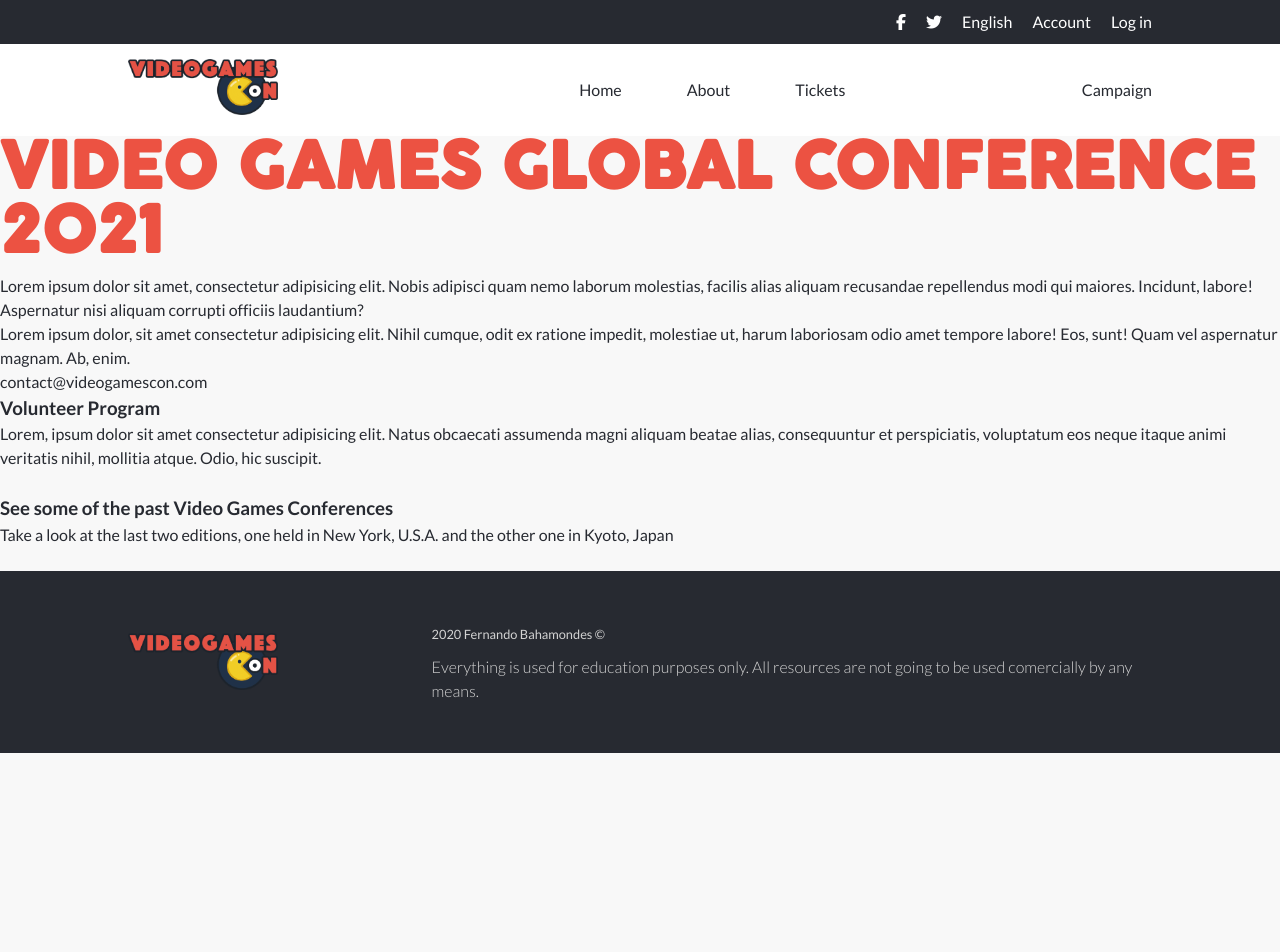
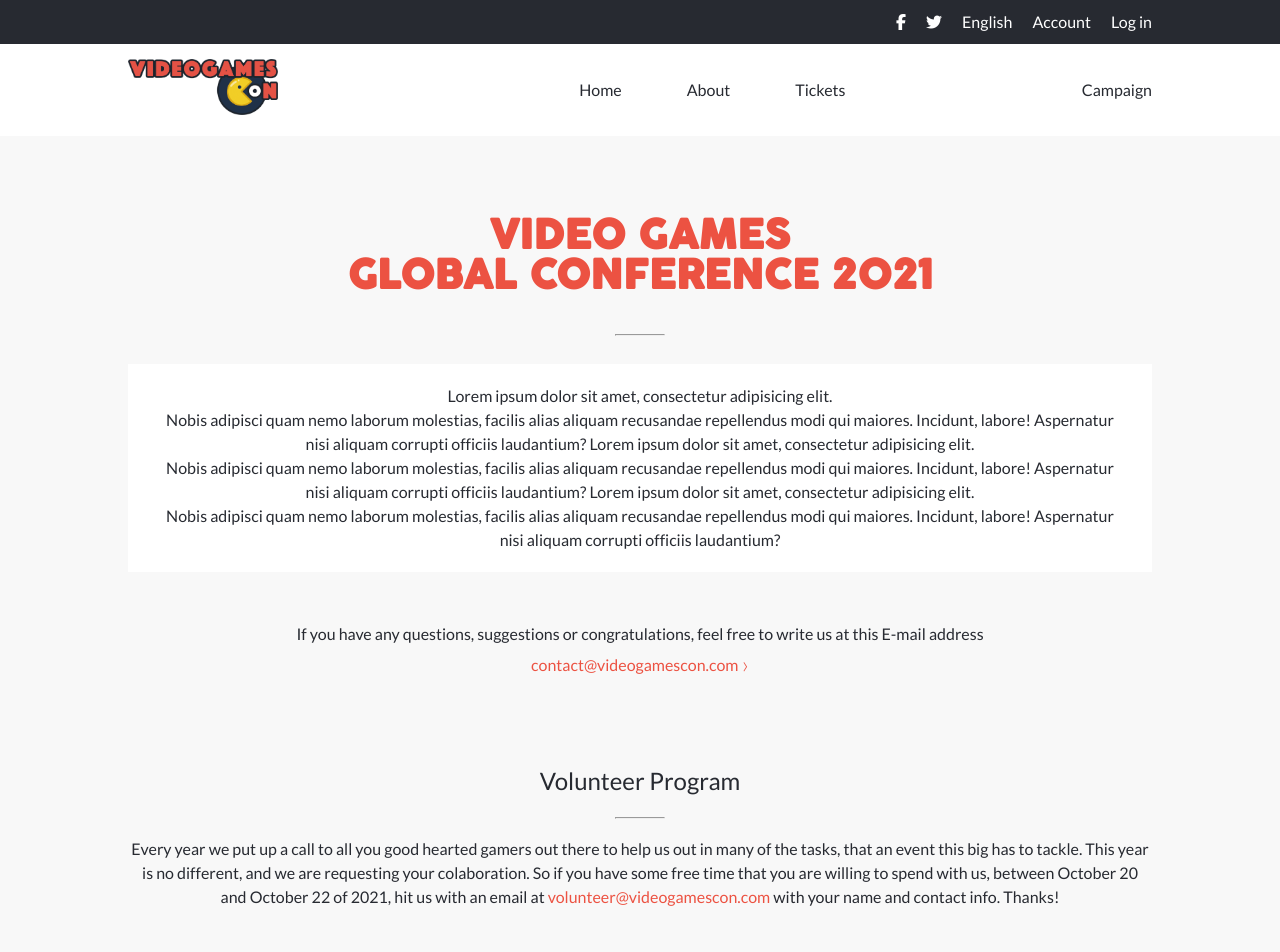
Before and after one commit to ferbaco86/conference-webpage, a plain HTML site: page about.html in a window 1280 px wide. Shown: the top 952 px of the page. Before the commit the page ends 800 px from the top, so only its background shows below. Drawn offline with Linux system fonts and the light colour scheme.

Commit message:
Add style to about us section, with alignment using flex and padding beetween elements and new background color for the central div. Update the volunteer section with display flex and proper alignment, add a picture to img element

```diff
--- a/about.html
+++ b/about.html
@@ -47,29 +47,38 @@
     </nav>
   </header>
   <main>
-    <section class="about-us">
-      <h1>VIDEO GAMES GLOBAL CONFERENCE 2021</h1>
-      <div>
-        <p>Lorem ipsum dolor sit amet, consectetur adipisicing elit. Nobis adipisci quam nemo laborum molestias, facilis alias aliquam recusandae
+    <section class="about-us d-flex f-column f-align-items-center">
+      <h1>VIDEO GAMES <br> GLOBAL CONFERENCE 2021</h1>
+      <hr class="color-highlight">
+      <div class="about-us-info">
+        <p>Lorem ipsum dolor sit amet, consectetur adipisicing elit. <br>Nobis adipisci quam nemo laborum molestias, facilis alias aliquam recusandae
+          repellendus modi qui maiores. Incidunt, labore! Aspernatur nisi aliquam corrupti officiis laudantium?
+          Lorem ipsum dolor sit amet, consectetur adipisicing elit. <br>Nobis adipisci quam nemo laborum molestias, facilis alias aliquam recusandae
+          repellendus modi qui maiores. Incidunt, labore! Aspernatur nisi aliquam corrupti officiis laudantium?
+          Lorem ipsum dolor sit amet, consectetur adipisicing elit. <br>Nobis adipisci quam nemo laborum molestias, facilis alias aliquam recusandae
           repellendus modi qui maiores. Incidunt, labore! Aspernatur nisi aliquam corrupti officiis laudantium?</p>
       </div>
-      <div>
-        <p>Lorem ipsum dolor, sit amet consectetur adipisicing elit. Nihil cumque, odit ex ratione impedit,
-          molestiae ut, harum laboriosam odio amet tempore labore! Eos, sunt! Quam vel aspernatur magnam. Ab, enim.</p>
-        <a href="mailto:contact@videogamescon.com">contact@videogamescon.com</a>
+      <div class="about-us-contact d-flex f-column f-align-items-center">
+        <p>If you have any questions, suggestions or congratulations, feel free to write us at this E-mail address</p>
+        <a class="d-flex f-align-items-center color-highlight" href="mailto:contact@videogamescon.com">contact@videogamescon.com <span>&rsaquo;</span></a>
       </div>
     </section>
-    <section class="volunteer-program">
+    <section class="volunteer-program d-flex f-column f-align-items-center">
       <h3>Volunteer Program</h3>
-      <p>Lorem, ipsum dolor sit amet consectetur adipisicing elit. Natus obcaecati assumenda magni aliquam beatae alias,
-        consequuntur et perspiciatis, voluptatum eos neque itaque animi veritatis nihil, mollitia atque. Odio, hic suscipit.
+      <hr class="color-highlight">
+      <p>Every year we put up a call to all you good hearted gamers out there to help us out in many of the tasks,
+        that an event this big has to tackle. This year is no different, and we are requesting your colaboration. So if you have
+        some free time that you are willing to spend with us, between October 20 and October 22 of 2021, hit us with an email at
+        <a class ="color-highlight" href="mailto:volunteer@videogamescon.com">volunteer@videogamescon.com</a>  with your name and contact info.
+        Thanks!
       </p>
       <div>
-        <img src="" alt="">
+        <img src="./images/wewantyou.jpg" alt="Fallout poster calling to join">
       </div>
     </section>
     <section class="past-editions">
       <h3>See some of the past Video Games Conferences</h3>
+      <hr class="color-highlight">
       <p>Take a look at the last two editions, one held in New York, U.S.A. and the other one in Kyoto, Japan</p>
       <div>
         <img src="" alt="">
--- a/styles/style.css
+++ b/styles/style.css
@@ -159,6 +159,11 @@ h2 {
   margin-bottom: 10px;
 }
 
+h3 {
+  font-size: 1.5em;
+  font-weight: 400;
+}
+
 h4 {
   font-size: 1.3em;
   margin-bottom: 10px;
@@ -175,6 +180,9 @@ hr {
 .main-program,
 .featured-speakers,
 .partners,
+.about-us,
+.volunteer-program,
+.past-editions,
 footer {
   padding: 0 10%;
 }
@@ -374,8 +382,6 @@ footer {
 .partners h3 {
   padding: 50px 0 10px 0;
   margin-bottom: 50px;
-  font-size: 1.5em;
-  font-weight: 400;
 }
 
 .main-program-container {
@@ -580,7 +586,6 @@ td {
 .tickets h3,
 .gifts h3 {
   margin-top: 60px;
-  font-size: 1.5em;
 }
 
 input[type="submit"] {
@@ -594,3 +599,46 @@ input[type="submit"] {
 .table-mobile {
   display: none;
 }
+
+.about-us h1 {
+  font-size: 2.5em;
+  padding-top: 80px;
+  padding-bottom: 20px;
+  text-align: center;
+}
+
+.about-us-info {
+  text-align: center;
+  background-color: white;
+  margin-top: 20px;
+  padding: 20px 30px;
+}
+
+.about-us-contact {
+  padding-top: 50px;
+  padding-bottom: 80px;
+}
+
+/* .about-us-contact a {
+  text-decoration: underline;
+} */
+
+.about-us-contact span {
+ font-size: 1.5em;
+ margin-left: 3px;
+ padding-bottom: 1px;
+ font-weight: 300;
+}
+
+.volunteer-program {
+  text-align: center;
+}
+
+.volunteer-program p {
+  padding-top: 10px;
+  padding-bottom: 50px;
+}
+
+.volunteer-program h3 {
+  padding-bottom: 10px;
+}
```
Also changed, not shown: tickets.html (+1 -1 lines), images/wewantyou.jpg (added).
